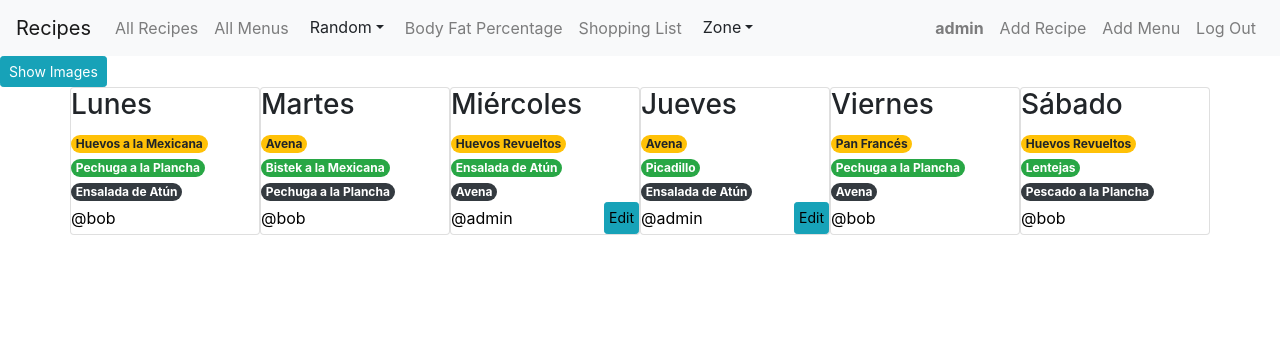
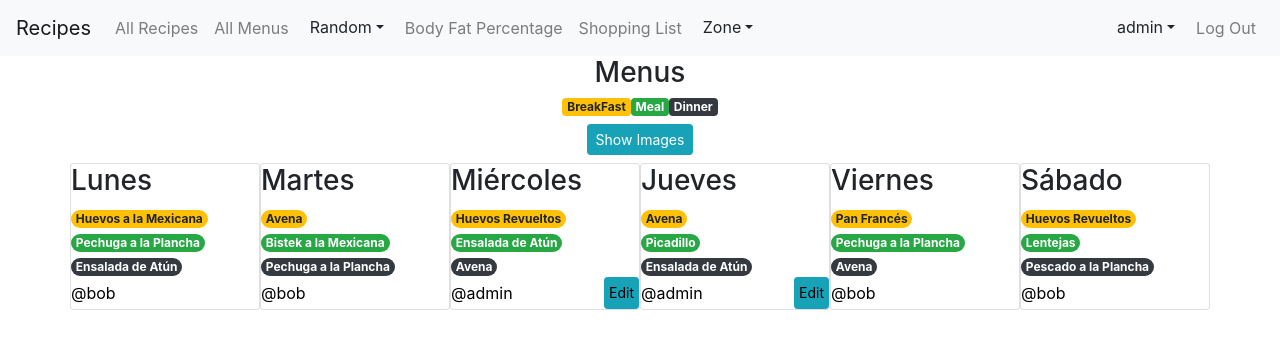
Before and after one commit to grayTurtle01/recipes, a Django app: page /show_menus in a window 1280 px wide. Shown: the top 349 px of the page. Run offline with Django 3.2, Linux system fonts and the light colour scheme; a user stored in the database is signed in; data comes from the database, SQL or seed files in the repository; both versions use the stored data as it was after the commit; some libraries are stand-ins or nearby versions.

Commit message:
more litle changes

```diff
--- a/app/templates/app/filter.html
+++ b/app/templates/app/filter.html
@@ -2,7 +2,7 @@
 {% load my_filters %}
 
 {% block body %}
-  <h1>{{tag}}</h1>
+  <h4 class="text-center">filter: {{tag}}</h4>
   {% include 'app/render_recipes.html' %}
 {% endblock %}
 
--- a/app/templates/app/get_fat.html
+++ b/app/templates/app/get_fat.html
@@ -3,7 +3,7 @@
 {% block body %}
 
     <div class="container">
-      <div class="row justify-content-around">
+      <div class="row justify-content-center">
 
         <div class="card col-lg-3 col-sm-6">
 
--- a/app/templates/app/layout.html
+++ b/app/templates/app/layout.html
@@ -70,19 +70,16 @@
               <ul class="navbar-nav">
 
                     {% if user.is_authenticated %}
-                    <li class="nav-item">
-                        <a class="nav-link" href="{% url 'profile' user.id %}">
-                            <strong>{{ user.username }}</strong
-                        ></a>
-                    </li>
+                    <div class="dropdown ">
+                        <button class="btn dropdown-toggle" data-bs-toggle='dropdown'>{{user.username}}</button>
+                        <div class="dropdown-menu">
+                            <a class="nav-link" href="{% url 'profile' user.id %}">My Recipes</a>
+                            <a class="nav-link" href="{% url 'add_recipe' %}"> Add Recipe</a>
+                            <a class="nav-link" href="{% url 'add_menu' %}"> Add Menu</a>
 
-                    <li class="nav-item">
-                        <a class="nav-link" href="{% url 'add_recipe' %}"> Add Recipe</a>
-                    </li>
 
-                    <li class="nav-item">
-                        <a class="nav-link" href="{% url 'add_menu' %}"> Add Menu</a>
-                    </li>
+                        </div>
+                    </div>
 
                     <li class="nav-item">
                         <a class="nav-link" href="{% url 'logout' %}">Log Out</a>
--- a/app/templates/app/menus.html
+++ b/app/templates/app/menus.html
@@ -2,7 +2,21 @@
 {% load my_filters %}
 
 {% block body %}
-  <button id="toggle_menus" class="btn  btn-sm btn-info">Show Images</button>
+  <h3 class="text-center">Menus</h3>
+
+  <div>
+
+    <div class="row justify-content-center">
+      <div class="badge badge-warning">BreakFast</div>
+      <div class="badge badge-success">Meal</div>
+      <div class="badge badge-dark">Dinner</div>
+    </div>
+
+    <div class='row justify-content-center m-2'>
+      <button id="toggle_menus" class="btn  btn-sm btn-info">Show Images</button>
+    </div>
+
+  </div>
   {% include 'app/render_menus.html' %}
 {% endblock %}
 
--- a/app/templates/app/random_menu.html
+++ b/app/templates/app/random_menu.html
@@ -2,6 +2,8 @@
 {% load my_filters %}
 
 {% block body %}
-  <h3>Random Day Menu</h3>
-  {% include 'app/render_recipes.html' %}
+  <h3 class='text-center'>Random Day Menu</h3>
+  <div class="container">
+    {% include 'app/render_recipes.html' %}
+  </div>
 {% endblock %}
--- a/app/templates/app/render_menus.html
+++ b/app/templates/app/render_menus.html
@@ -24,7 +24,7 @@
 
             <div class='d-flex justify-content-between'>
 
-                <a href="/profile/{{recipe.creator.id}}" class="py-1">
+                <a href="/profile/{{menu.creator.id}}" class="py-1">
                     @{{menu.creator}}
                 </a>
 
--- a/app/templates/app/render_recipe.html
+++ b/app/templates/app/render_recipe.html
@@ -19,7 +19,7 @@
 
   <div class='d-flex justify-content-between'>
       <a href="/profile/{{recipe.creator.id}}">
-          {{recipe.creator}}
+          @{{recipe.creator}}
       </a>
       {% if recipe.creator == user %}
       <a href="/edit_recipe/{{recipe.id}}" class="btn btn-sm btn-info">Edit</a>
--- a/app/templates/app/render_recipes.html
+++ b/app/templates/app/render_recipes.html
@@ -2,7 +2,7 @@
 
 <div class="container">
 
-  <div class="row">
+  <div class="row justify-content-center">
       {% for recipe in recipes %}
       <div class="card col-lg-3 col-sm-6 p-0 mb-3">
 
```
Also changed, not shown: db.sqlite3.
